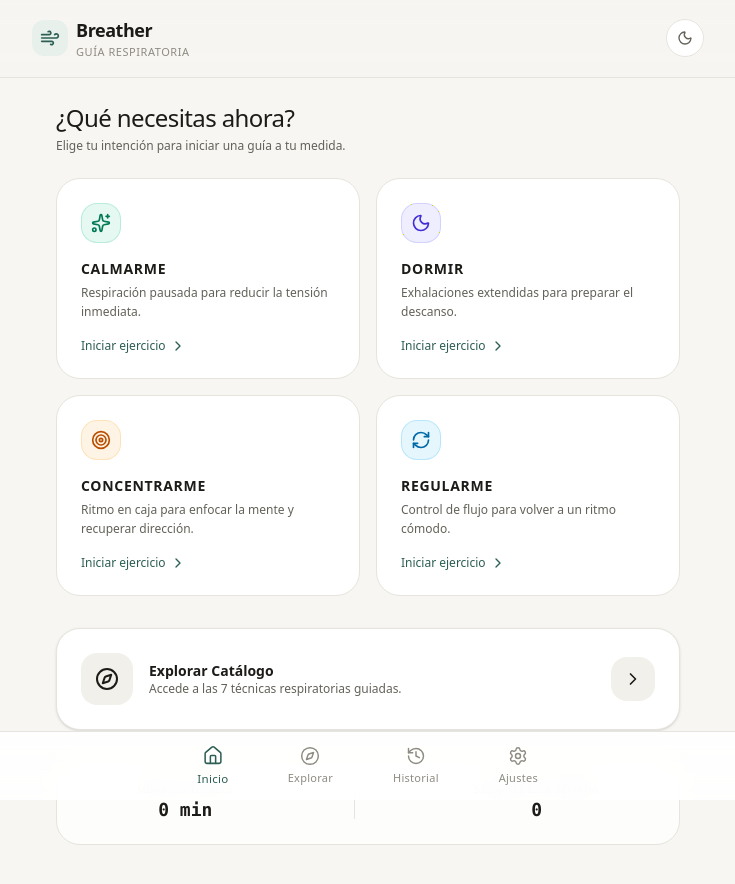
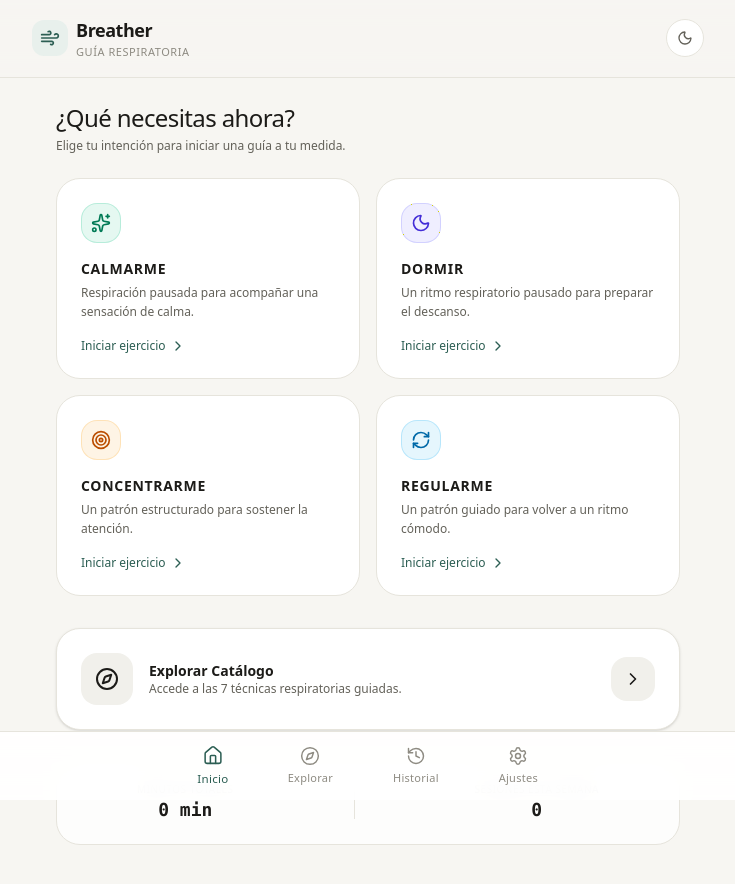
Before and after one commit to eslow-lab/breather, a React (Vite) app: page / in a window 1280 px wide. Shown: the top 884 px of the page, without its empty margins (272-1007 px from the left). Built offline with nearby package versions, Linux system fonts and the light colour scheme.

Commit message:
feat(recommendations): drive home intents from engine

```diff
--- a/src/components/home/HomeView.tsx
+++ b/src/components/home/HomeView.tsx
@@ -1,178 +1,68 @@
 import React from 'react';
 import { Sparkles, Moon, Target, RefreshCw, Compass, Play, Clock, ChevronRight } from 'lucide-react';
 import { ExerciseDefinition, Goal, Protocol } from '../../types/exercise';
-import { EXERCISES } from '../../data/exercises';
 import { UserStats } from '../../types/session';
+import { recommendProtocol } from '../../engine/recommendations';
 
 interface HomeViewProps {
   stats: UserStats;
+  exercises: ExerciseDefinition[];
   onSelectExercise: (exercise: ExerciseDefinition, protocol?: Protocol) => void;
   onNavigateTab: (tab: 'explore' | 'history') => void;
 }
 
-export const HomeView: React.FC<HomeViewProps> = ({
-  stats,
-  onSelectExercise,
-  onNavigateTab,
-}) => {
-  // Find last session exercise if available
-  const lastExercise = stats.lastExerciseId
-    ? EXERCISES.find((e) => e.id === stats.lastExerciseId)
-    : null;
+export const HomeView: React.FC<HomeViewProps> = ({ stats, exercises, onSelectExercise, onNavigateTab }) => {
+  const lastExercise = stats.lastExerciseId ? exercises.find((e) => e.id === stats.lastExerciseId) : null;
 
   const goalCards = [
-    {
-      goal: 'calm' as Goal,
-      title: 'CALMARME',
-      subtitle: 'Respiración pausada para reducir la tensión inmediata.',
-      exerciseId: 'diaphragmatic-breathing',
-      icon: Sparkles,
-      color: 'bg-emerald-500/10 text-emerald-700 dark:text-emerald-300 border-emerald-500/20',
-    },
-    {
-      goal: 'sleep' as Goal,
-      title: 'DORMIR',
-      subtitle: 'Exhalaciones extendidas para preparar el descanso.',
-      exerciseId: 'prolonged-exhalation',
-      icon: Moon,
-      color: 'bg-indigo-500/10 text-indigo-700 dark:text-indigo-300 border-indigo-500/20',
-    },
-    {
-      goal: 'focus' as Goal,
-      title: 'CONCENTRARME',
-      subtitle: 'Ritmo en caja para enfocar la mente y recuperar dirección.',
-      exerciseId: 'box-breathing',
-      icon: Target,
-      color: 'bg-amber-500/10 text-amber-700 dark:text-amber-300 border-amber-500/20',
-    },
-    {
-      goal: 'regulate' as Goal,
-      title: 'REGULARME',
-      subtitle: 'Control de flujo para volver a un ritmo cómodo.',
-      exerciseId: 'pursed-lip-breathing',
-      icon: RefreshCw,
-      color: 'bg-sky-500/10 text-sky-700 dark:text-sky-300 border-sky-500/20',
-    },
+    { goal: 'calm' as Goal, title: 'CALMARME', subtitle: 'Respiración pausada para acompañar una sensación de calma.', icon: Sparkles, color: 'bg-emerald-500/10 text-emerald-700 dark:text-emerald-300 border-emerald-500/20' },
+    { goal: 'sleep' as Goal, title: 'DORMIR', subtitle: 'Un ritmo respiratorio pausado para preparar el descanso.', icon: Moon, color: 'bg-indigo-500/10 text-indigo-700 dark:text-indigo-300 border-indigo-500/20' },
+    { goal: 'focus' as Goal, title: 'CONCENTRARME', subtitle: 'Un patrón estructurado para sostener la atención.', icon: Target, color: 'bg-amber-500/10 text-amber-700 dark:text-amber-300 border-amber-500/20' },
+    { goal: 'regulate' as Goal, title: 'REGULARME', subtitle: 'Un patrón guiado para volver a un ritmo cómodo.', icon: RefreshCw, color: 'bg-sky-500/10 text-sky-700 dark:text-sky-300 border-sky-500/20' },
   ];
 
-  const handleGoalClick = (exerciseId: string) => {
-    const ex = EXERCISES.find((e) => e.id === exerciseId);
-    if (ex) {
-      onSelectExercise(ex, ex.protocols[0]);
+  const handleGoalClick = (goal: Goal) => {
+    const recommendation = recommendProtocol(exercises, { goal });
+    if (recommendation) {
+      onSelectExercise(recommendation.exercise, recommendation.protocol);
+      return;
     }
+    onNavigateTab('explore');
   };
 
   return (
     <div className="max-w-2xl mx-auto px-6 pt-6 pb-28">
-      {/* Continue Last Session Card if exists */}
       {lastExercise && (
         <div className="mb-8 bg-[var(--bg-surface)] border border-[var(--border-subtle)] rounded-3xl p-5 flex items-center justify-between shadow-sm hover:border-[var(--color-accent)] transition-all">
           <div className="flex items-center gap-3.5">
-            <div className="p-3 rounded-2xl bg-[var(--color-accent-light)] text-[var(--color-accent)]">
-              <Clock className="w-5 h-5 stroke-[2]" />
-            </div>
-            <div>
-              <span className="text-[10px] font-semibold uppercase tracking-wider text-[var(--text-muted)] block">
-                Última Sesión
-              </span>
-              <h3 className="text-sm font-semibold text-[var(--text-primary)]">
-                {lastExercise.name}
-              </h3>
-            </div>
+            <div className="p-3 rounded-2xl bg-[var(--color-accent-light)] text-[var(--color-accent)]"><Clock className="w-5 h-5 stroke-[2]" /></div>
+            <div><span className="text-[10px] font-semibold uppercase tracking-wider text-[var(--text-muted)] block">Última Sesión</span><h3 className="text-sm font-semibold text-[var(--text-primary)]">{lastExercise.name}</h3></div>
           </div>
-          <button
-            onClick={() => onSelectExercise(lastExercise, lastExercise.protocols[0])}
-            className="py-2 px-4 rounded-2xl bg-[var(--color-accent)] text-white text-xs font-medium flex items-center gap-1.5 hover:opacity-95 transition-all shadow-sm"
-          >
-            <Play className="w-3.5 h-3.5 fill-current" />
-            Continuar
-          </button>
+          <button onClick={() => onSelectExercise(lastExercise, lastExercise.protocols[0])} className="py-2 px-4 rounded-2xl bg-[var(--color-accent)] text-white text-xs font-medium flex items-center gap-1.5 hover:opacity-95 transition-all shadow-sm"><Play className="w-3.5 h-3.5 fill-current" />Continuar</button>
         </div>
       )}
 
-      {/* Main Intent Question */}
-      <div className="mb-6">
-        <h2 className="text-2xl font-light tracking-tight text-[var(--text-primary)]">
-          ¿Qué necesitas ahora?
-        </h2>
-        <p className="text-xs text-[var(--text-secondary)] mt-1">
-          Elige tu intención para iniciar una guía a tu medida.
-        </p>
-      </div>
+      <div className="mb-6"><h2 className="text-2xl font-light tracking-tight text-[var(--text-primary)]">¿Qué necesitas ahora?</h2><p className="text-xs text-[var(--text-secondary)] mt-1">Elige tu intención para iniciar una guía a tu medida.</p></div>
 
-      {/* Goal Cards Grid */}
       <div className="grid grid-cols-1 sm:grid-cols-2 gap-4 mb-8">
         {goalCards.map((card) => {
           const Icon = card.icon;
-          return (
-            <button
-              key={card.goal}
-              onClick={() => handleGoalClick(card.exerciseId)}
-              className="group text-left bg-[var(--bg-surface)] border border-[var(--border-subtle)] hover:border-[var(--color-accent)] rounded-3xl p-6 transition-all hover:shadow-md flex flex-col justify-between"
-            >
-              <div>
-                <div className={`w-10 h-10 rounded-2xl flex items-center justify-center mb-4 border ${card.color}`}>
-                  <Icon className="w-5 h-5 stroke-[2]" />
-                </div>
-                <h3 className="text-sm font-bold tracking-wider text-[var(--text-primary)] mb-1">
-                  {card.title}
-                </h3>
-                <p className="text-xs text-[var(--text-secondary)] leading-relaxed">
-                  {card.subtitle}
-                </p>
-              </div>
-              <div className="mt-4 flex items-center text-xs font-medium text-[var(--color-accent)] group-hover:translate-x-1 transition-transform">
-                <span>Iniciar ejercicio</span>
-                <ChevronRight className="w-4 h-4 ml-1" />
-              </div>
-            </button>
-          );
+          return <button key={card.goal} onClick={() => handleGoalClick(card.goal)} className="group text-left bg-[var(--bg-surface)] border border-[var(--border-subtle)] hover:border-[var(--color-accent)] rounded-3xl p-6 transition-all hover:shadow-md flex flex-col justify-between">
+            <div><div className={`w-10 h-10 rounded-2xl flex items-center justify-center mb-4 border ${card.color}`}><Icon className="w-5 h-5 stroke-[2]" /></div><h3 className="text-sm font-bold tracking-wider text-[var(--text-primary)] mb-1">{card.title}</h3><p className="text-xs text-[var(--text-secondary)] leading-relaxed">{card.subtitle}</p></div>
+            <div className="mt-4 flex items-center text-xs font-medium text-[var(--color-accent)] group-hover:translate-x-1 transition-transform"><span>Iniciar ejercicio</span><ChevronRight className="w-4 h-4 ml-1" /></div>
+          </button>;
         })}
       </div>
 
-      {/* Explore All Card */}
       <div className="bg-[var(--bg-surface)] border border-[var(--border-subtle)] rounded-3xl p-6 flex items-center justify-between shadow-sm mb-8">
-        <div className="flex items-center gap-4">
-          <div className="p-3.5 rounded-2xl bg-[var(--bg-surface-hover)] text-[var(--text-primary)]">
-            <Compass className="w-6 h-6 stroke-[2]" />
-          </div>
-          <div>
-            <h3 className="text-sm font-semibold text-[var(--text-primary)]">
-              Explorar Catálogo
-            </h3>
-            <p className="text-xs text-[var(--text-secondary)]">
-              Accede a las 7 técnicas respiratorias guiadas.
-            </p>
-          </div>
-        </div>
-        <button
-          onClick={() => onNavigateTab('explore')}
-          className="p-3 rounded-2xl bg-[var(--bg-surface-hover)] text-[var(--text-primary)] hover:bg-[var(--border-subtle)] transition-colors"
-          aria-label="Ver todas las técnicas"
-        >
-          <ChevronRight className="w-5 h-5" />
-        </button>
+        <div className="flex items-center gap-4"><div className="p-3.5 rounded-2xl bg-[var(--bg-surface-hover)] text-[var(--text-primary)]"><Compass className="w-6 h-6 stroke-[2]" /></div><div><h3 className="text-sm font-semibold text-[var(--text-primary)]">Explorar Catálogo</h3><p className="text-xs text-[var(--text-secondary)]">Accede a las {exercises.length} técnicas respiratorias guiadas.</p></div></div>
+        <button onClick={() => onNavigateTab('explore')} className="p-3 rounded-2xl bg-[var(--bg-surface-hover)] text-[var(--text-primary)] hover:bg-[var(--border-subtle)] transition-colors" aria-label="Ver todas las técnicas"><ChevronRight className="w-5 h-5" /></button>
       </div>
 
-      {/* Quiet Non-Pressuring Practice Stats Summary */}
       <div className="bg-[var(--bg-card)] border border-[var(--border-subtle)] rounded-3xl p-5 flex items-center justify-around text-center text-xs">
-        <div>
-          <span className="text-[var(--text-muted)] block text-[10px] uppercase tracking-wider font-medium">
-            Minutos Totales
-          </span>
-          <span className="text-lg font-semibold text-[var(--text-primary)] font-mono">
-            {stats.totalMinutes} min
-          </span>
-        </div>
+        <div><span className="text-[var(--text-muted)] block text-[10px] uppercase tracking-wider font-medium">Minutos Totales</span><span className="text-lg font-semibold text-[var(--text-primary)] font-mono">{stats.totalMinutes} min</span></div>
         <div className="w-px h-8 bg-[var(--border-subtle)]" />
-        <div>
-          <span className="text-[var(--text-muted)] block text-[10px] uppercase tracking-wider font-medium">
-            Sesiones Esta Semana
-          </span>
-          <span className="text-lg font-semibold text-[var(--text-primary)] font-mono">
-            {stats.sessionsThisWeek}
-          </span>
-        </div>
+        <div><span className="text-[var(--text-muted)] block text-[10px] uppercase tracking-wider font-medium">Sesiones Esta Semana</span><span className="text-lg font-semibold text-[var(--text-primary)] font-mono">{stats.sessionsThisWeek}</span></div>
       </div>
     </div>
   );
```
